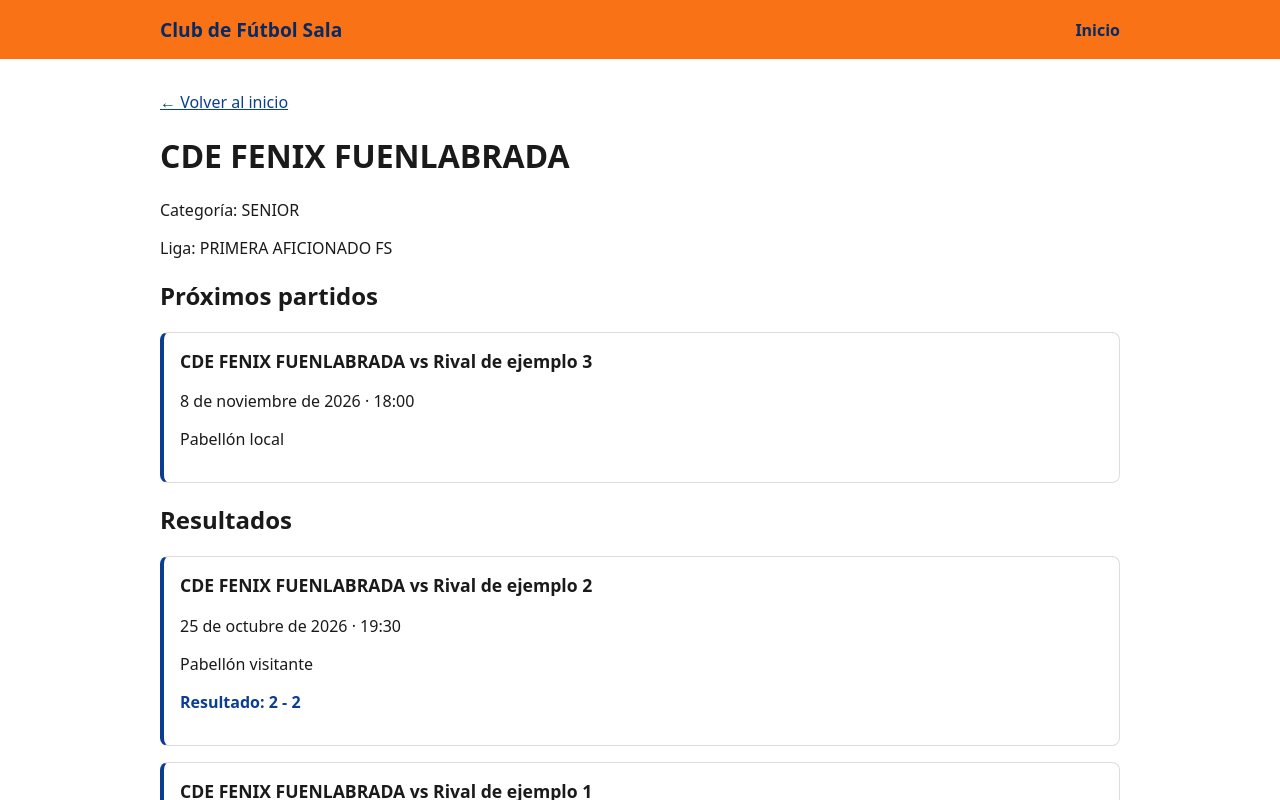
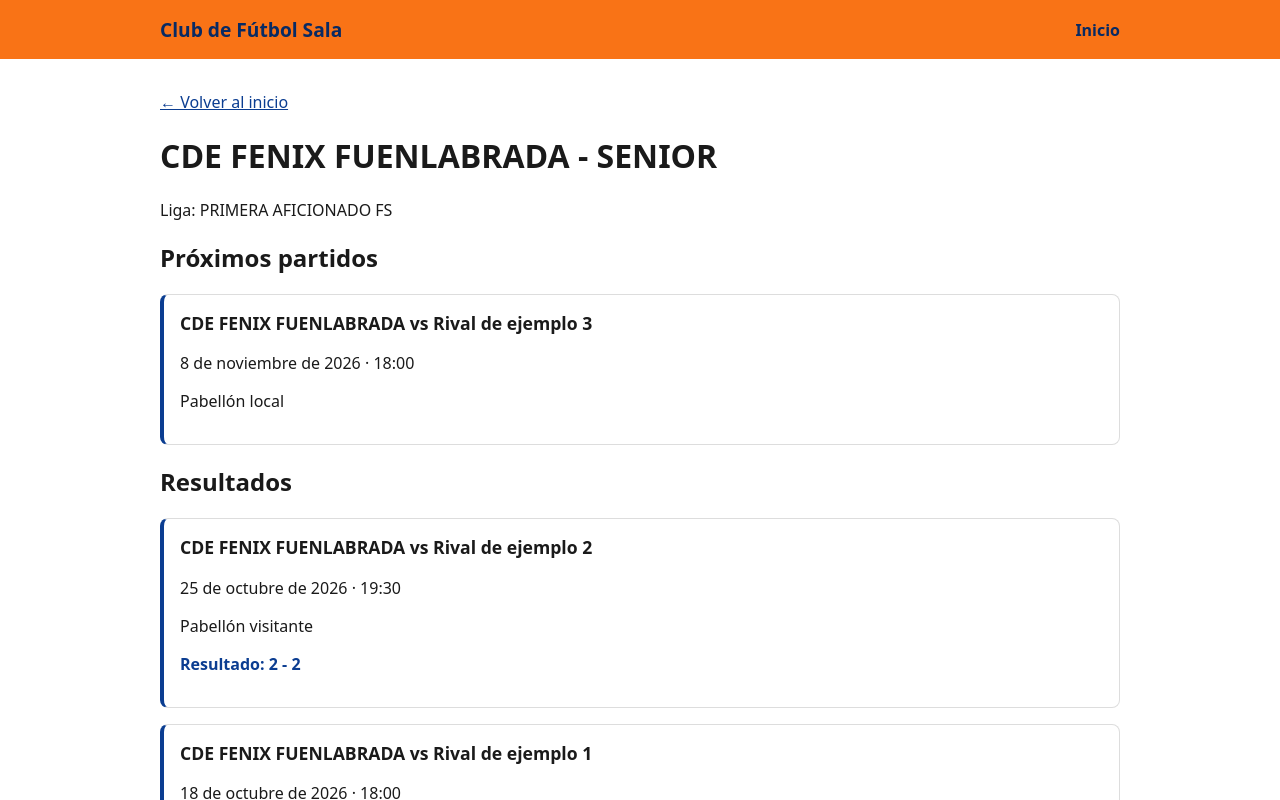
Before and after one commit to rvelasco2199/MI_PRIMERA_WEB, a React (Vite) app: page /equipos/1 in a window 1280 px wide. Shown: the top 800 px of the page. Built offline with nearby package versions, Linux system fonts and the light colour scheme.

Commit message:
feat: mostrar la categoría para distinguir los equipos del club

```diff
--- a/src/components/TeamCard.jsx
+++ b/src/components/TeamCard.jsx
@@ -3,8 +3,8 @@ import { Link } from 'react-router-dom'
 function TeamCard({ team }) {
   return (
     <article className="team-card">
-      <h2>{team.name}</h2>
-      <p>Categoría: {team.category}</p>
+      <h2>{team.category}</h2>
+      <p>{team.name}</p>
       <p>Liga: {team.league}</p>
       <Link to={`/equipos/${team.id}`}>Ver equipo</Link>
     </article>
--- a/src/pages/Home.jsx
+++ b/src/pages/Home.jsx
@@ -5,7 +5,7 @@ import MatchCard from '../components/MatchCard'
 
 function getTeamName(teamId) {
   const team = teams.find((item) => item.id === teamId)
-  return team ? team.name : 'Equipo'
+     return team ? `${team.name} (${team.category})` : 'Equipo'
 }
 
 function Home() {
--- a/src/pages/TeamDetail.jsx
+++ b/src/pages/TeamDetail.jsx
@@ -33,8 +33,7 @@ function TeamDetail() {
     <main>
       <Link to="/">← Volver al inicio</Link>
 
-      <h1>{team.name}</h1>
-      <p>Categoría: {team.category}</p>
+      <h1>{team.name} - {team.category}</h1>
       <p>Liga: {team.league}</p>
 
       <h2>Próximos partidos</h2>
```
